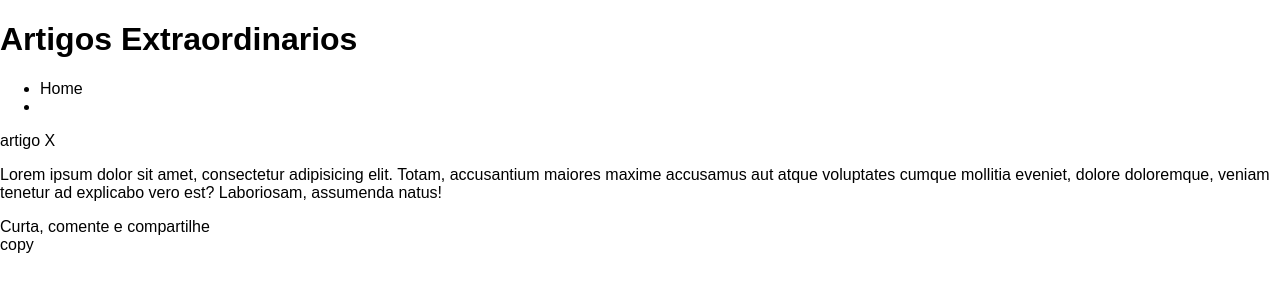
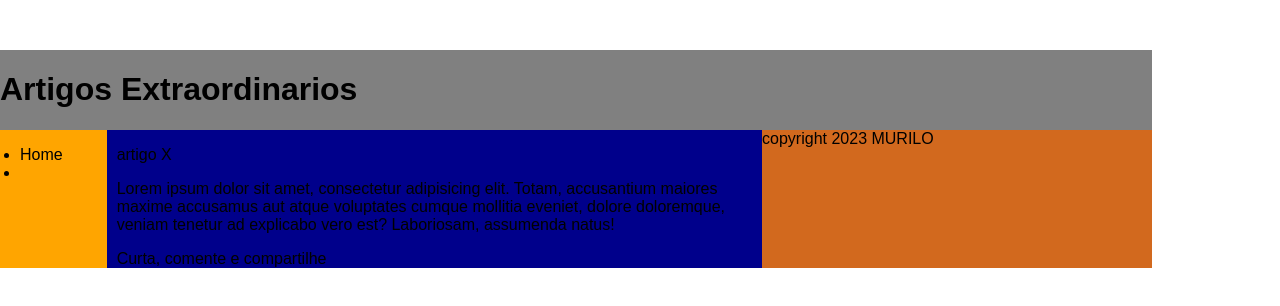
Before and after one commit to murilozevenez/Aula07-layout-semantico, a plain HTML site: page index.html in a window 1280 px wide. Drawn offline with Linux system fonts and the light colour scheme.

Commit message:
estilização inicial

```diff
--- a/index.html
+++ b/index.html
@@ -8,7 +8,7 @@
 </head>
 
 <body>
-    <header>
+    <header id="main-header">
         <h1>Artigos Extraordinarios</h1>
     </header>
     <div id="content">
@@ -31,8 +31,8 @@
         <footer>Curta, comente e compartilhe</footer>
     </div>
       </article>
-    <footer>
-        <span>copy</span>
+    <footer id="main-footer">
+        <span>copyright 2023 MURILO</span>
     </footer>
 </body>
 
--- a/styles.css
+++ b/styles.css
@@ -5,4 +5,44 @@ body{
     height: 100%;
     width: 100%;
     font-family: Arial, Helvetica, sans-serif;
+
+    display: flex;
+    flex-direction: column;
+    height: 100%;
+    width: 100%;
+    padding-top: 50px;
+
 }
+
+#main-header {
+    width: 90%;
+    background-color: gray;
+}
+
+#content {
+    width: 90%;
+    background-color: darkblue;
+    display: flex;
+}
+
+#main-footer {
+    width: 90%;
+    background-color: chocolate;
+}
+
+#content>nav {
+    margin-right: 10px;
+    background-color: orange;
+    width: 20%;
+    padding-left: 20px;
+}
+
+#content>nav>ul {
+    padding: 0;
+}
+
+#content
+
+#content>#articles {
+    width: 85%;
+}
```
